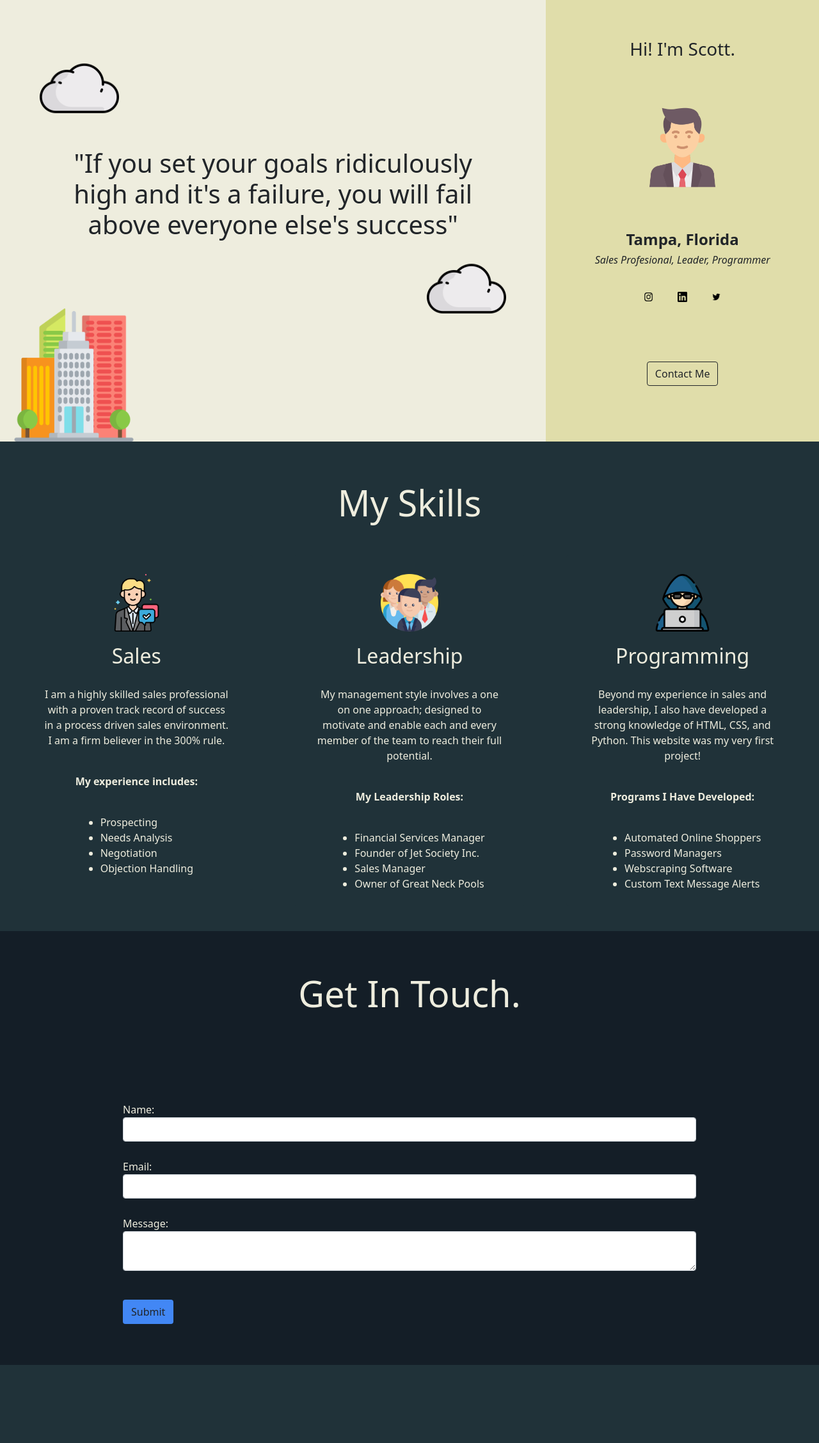
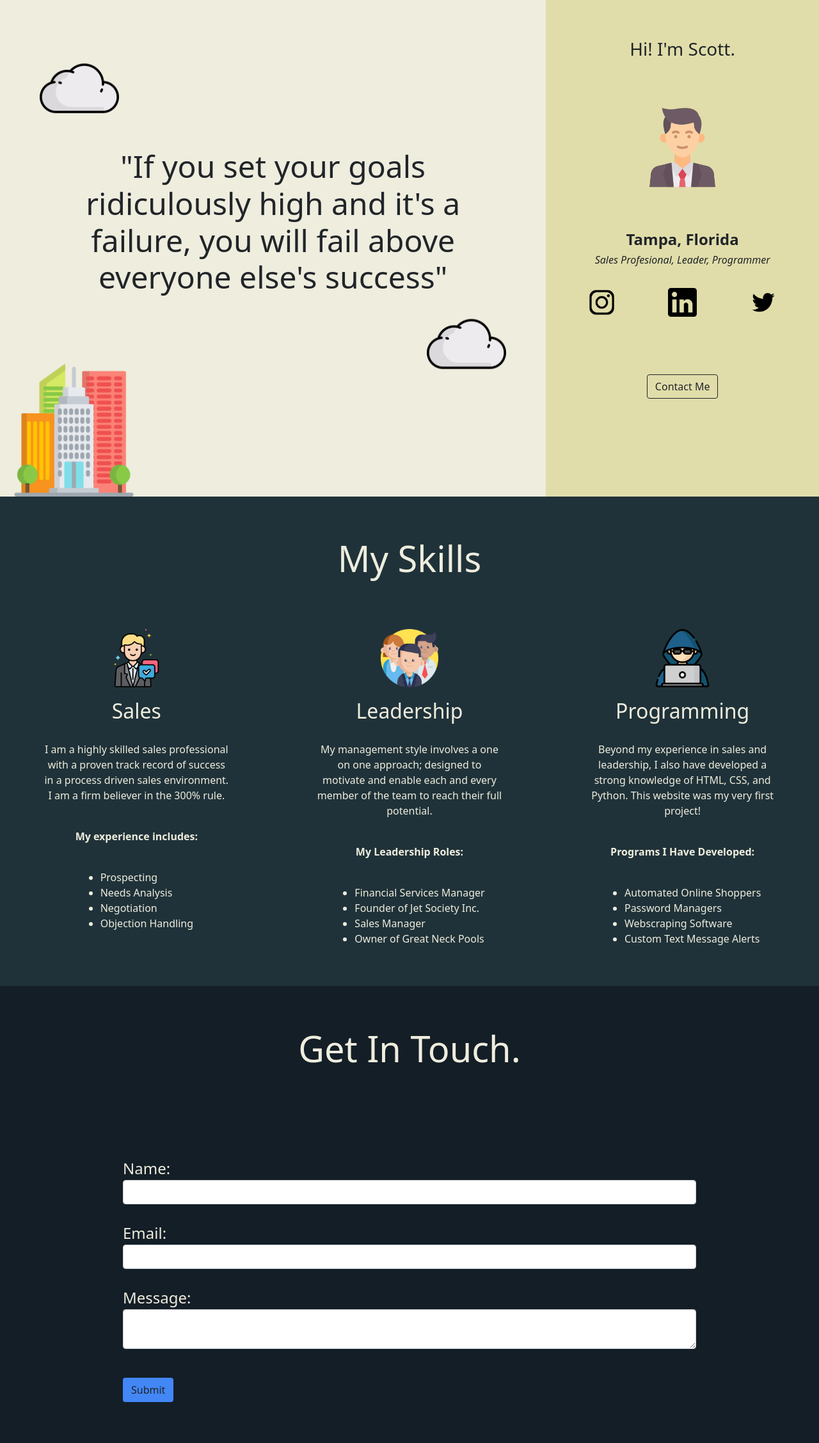
Before and after one commit to rharr003/personal-site, a Flask app: page / in a window 1280 px wide. Shown: the part 56-2311 px from the top of the page at 64% size. Before the commit the page ends 2189 px from the top, so only its background shows below. Run offline with Flask 2, Linux system fonts and the light colour scheme; some libraries are stand-ins or nearby versions.

Commit message:
testing font sizes for mobile

```diff
--- a/server.py
+++ b/server.py
@@ -38,4 +38,4 @@ def home():
 
 
 if __name__ == '__main__':
-    app.run()
+    app.run(debug=True)
--- a/static/css/styles.css
+++ b/static/css/styles.css
@@ -103,8 +103,9 @@ img.center {
 
 }
 
-title-section-card-left h1 {
+#title-section-card-left h1 {
     margin: 0%, 10%;
+    font-size: 3rem;
 }
 
 #title img {
@@ -156,7 +157,7 @@ title-section-card-left h1 {
 
 .media-link {
     margin: 7% 2% 0% 2%;
-    width: 10%;
+    width: 7rem;
 }
 
 
@@ -166,7 +167,7 @@ title-section-card-left h1 {
 
 #skills h1{
     padding: 5% 0% 0% 0%;
-    font-size: 350%;
+    font-size: 3.5rem;
 }
 
 #skills ul {
@@ -188,7 +189,7 @@ title-section-card-left h1 {
 
 .card-body h5 {
     margin-bottom: 10%;
-    font-size: 200%;
+    font-size: 2rem;
 }
 
 .card-body {
@@ -214,7 +215,7 @@ title-section-card-left h1 {
 /* Contact Section Styling */
 #contact h1{
     padding: 5% 0% 5% 0%;
-    font-size: 350%;
+    font-size: 3.5rem;
     }
 
 
@@ -238,3 +239,7 @@ padding: 5% 15% 5% 15%;
 .flash-text {
     margin: 1% 5%;
 }
+
+.control-label {
+font-size: 1.5rem;
+}
```
